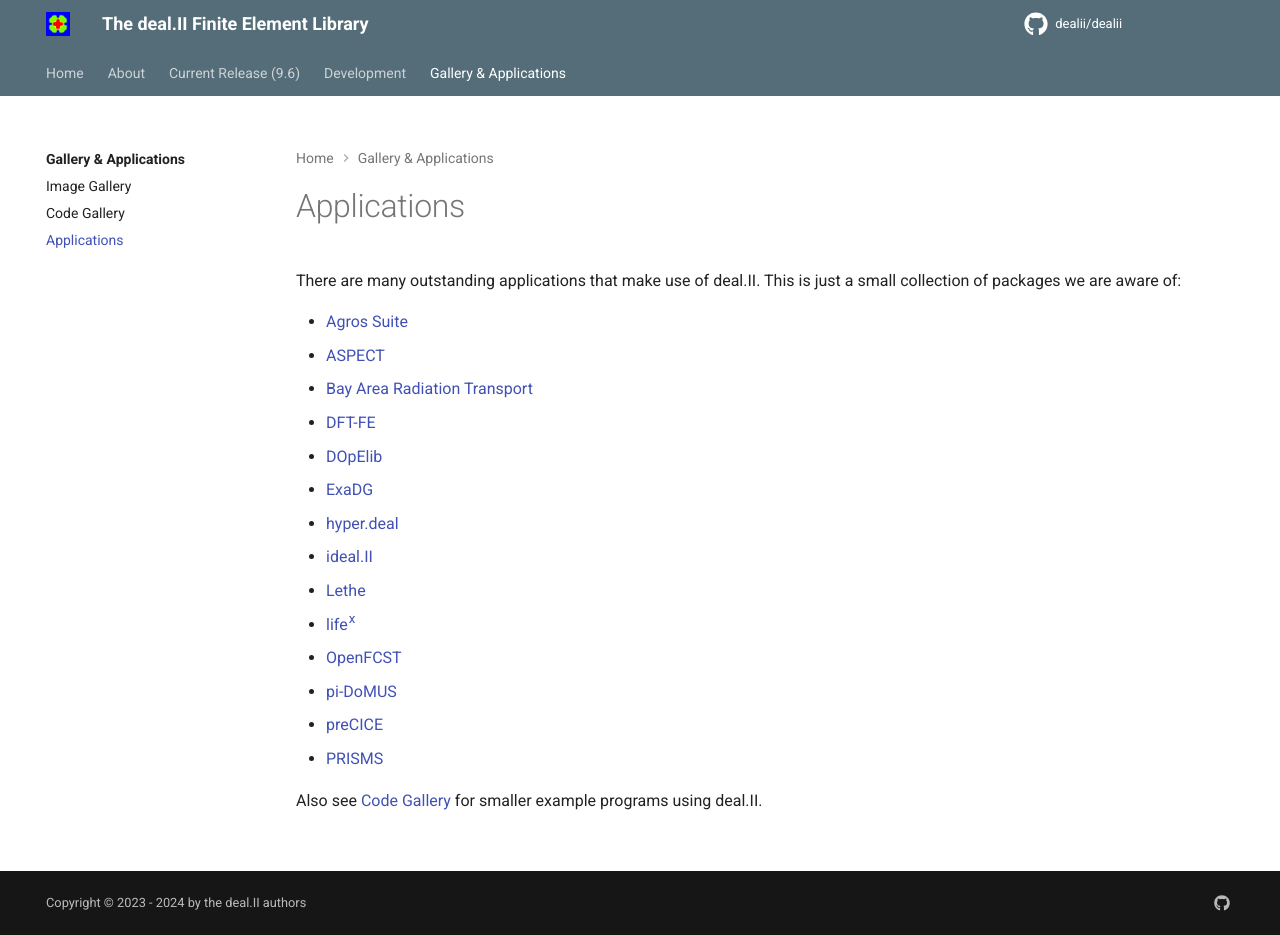
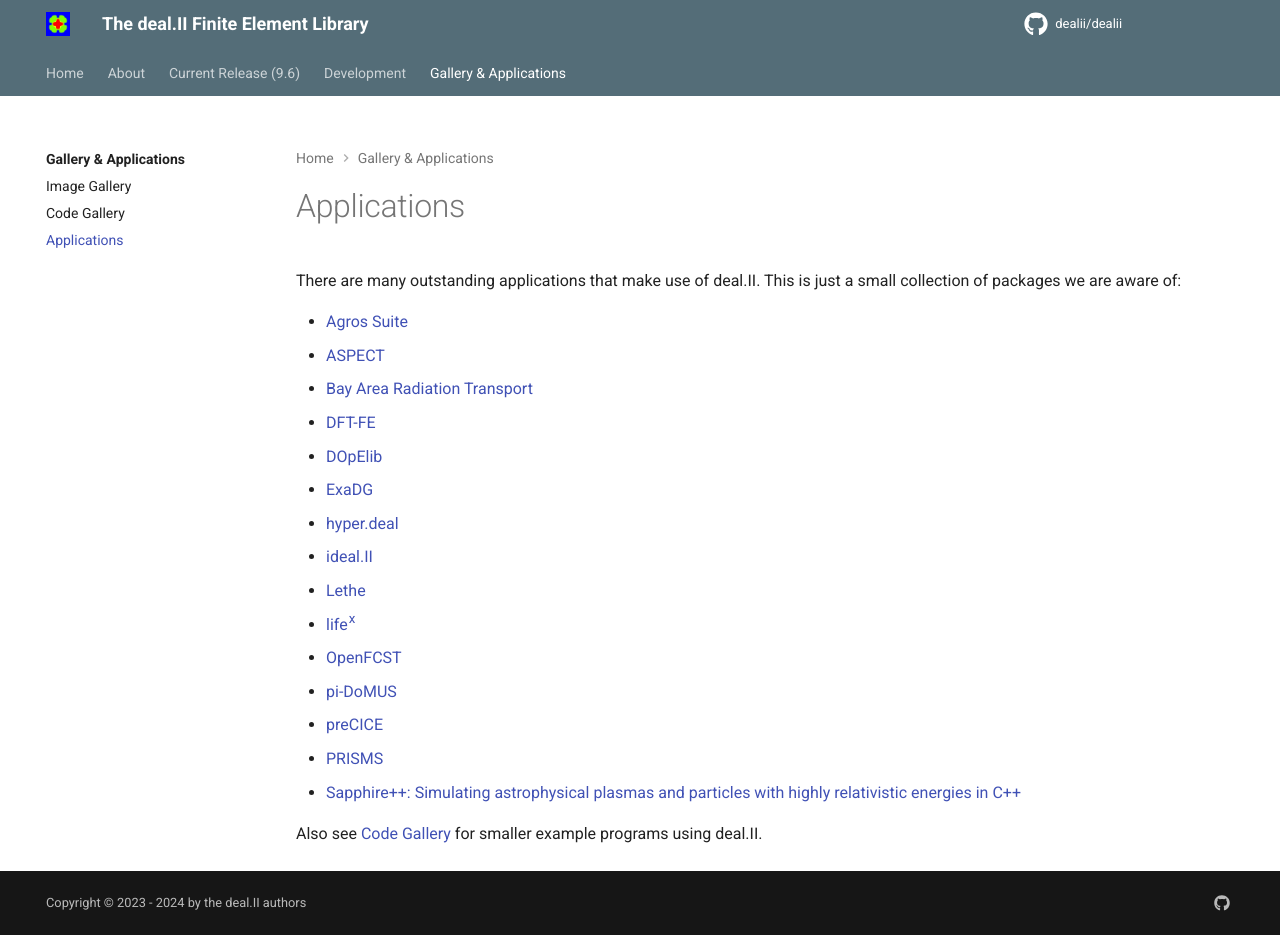
Before and after one commit to dealii/website, an MkDocs documentation site: the page built from docs/gallery_applications/applications.md, in a window 1280 px wide and 935 px high. Built offline with MkDocs 1.6.1 and Material for MkDocs 9.7.7, drawn with Linux system fonts in a browser that asks for light colours; comment, search, counter and statistics services are not loaded.

Commit message:
Add Sapphire++ to the list of applications.

```diff
--- a/docs/gallery_applications/applications.md
+++ b/docs/gallery_applications/applications.md
@@ -17,5 +17,6 @@
 - [pi-DoMUS](https://github.com/mathLab/pi-DoMUS)
 - [preCICE](https://www.precice.org)
 - [PRISMS](http://www.prisms-center.org/#/ctools/software)
+- [Sapphire++: Simulating astrophysical plasmas and particles with highly relativistic energies in C++](https://sapphirepp.org/)
 
 Also see [Code Gallery](code_gallery.md) for smaller example programs using deal.II.
```
